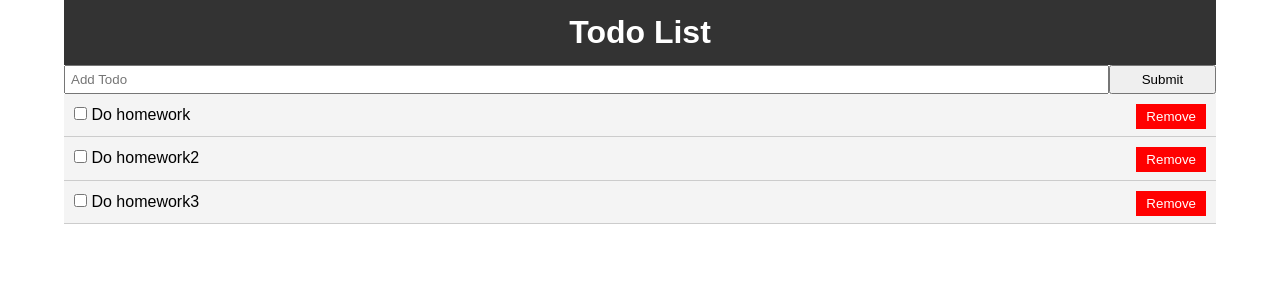
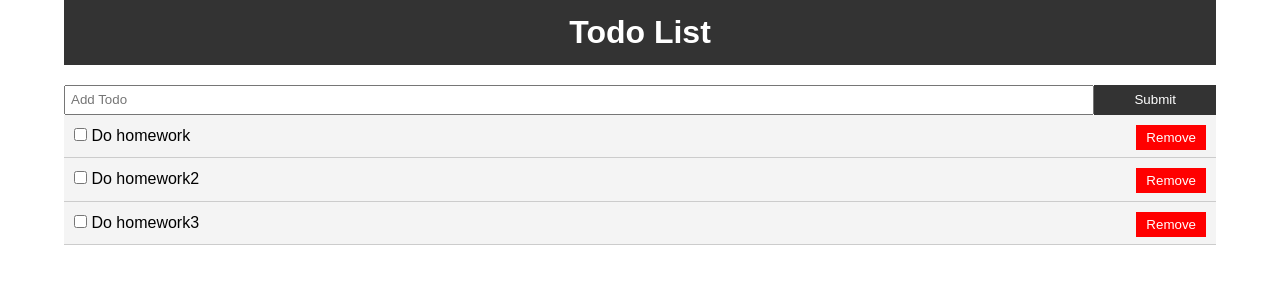
Before and after one commit to Kemosabe2911/TodoReactjs, a React (Create React App) app in the folder myapp/: page / in a window 1280 px wide. Shown: the top 300 px of the page. Built offline with nearby package versions, Linux system fonts and the light colour scheme.

Commit message:
Update css

```diff
--- a/myapp/src/App.css
+++ b/myapp/src/App.css
@@ -13,3 +13,21 @@ a{
   color: #333333;
   text-decoration: none;
 }
+
+.form{
+  margin: 20px 0px 0px 0px;
+  height: 30px;
+}
+
+.btn{
+  background-color: #333333;
+  color: #ffffff;
+  padding: 5px 10px;
+  border: none;
+  transition: 1s;
+}
+.btn:hover{
+  border: 2px solid #333333;
+  background: #ffffff;
+  color: #333333;
+}
--- a/myapp/src/components/AddTodo.js
+++ b/myapp/src/components/AddTodo.js
@@ -3,7 +3,7 @@ import React, { Component } from 'react'
 export default class AddTodo extends Component {
     render() {
         return (
-            <form style={{display: "flex"}}>
+            <form style={{display: "flex"}} className="form">
                 <input style={{flex:'10', padding: "5px"}} type="text" name="title" placeholder="Add Todo" />
                 <input style={{flex:'1'}} type="submit" value="Submit" className="btn" />
             </form>
```
